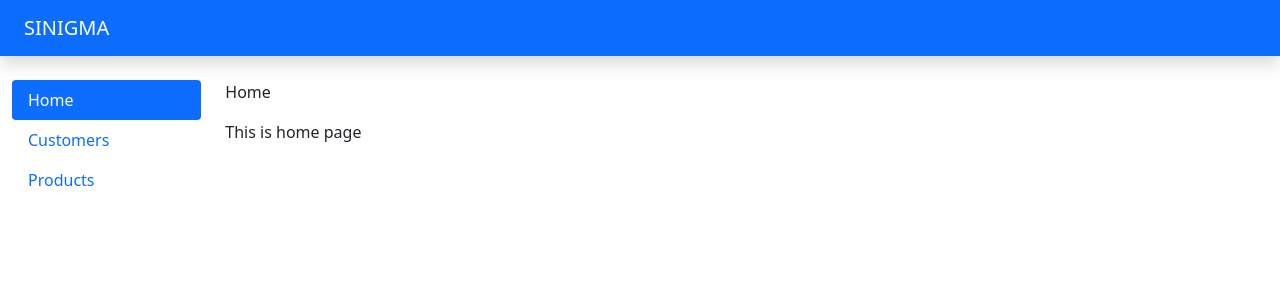
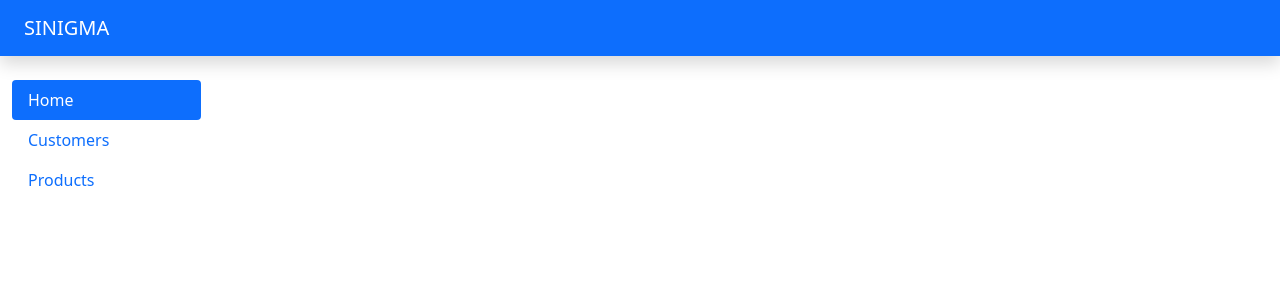
Before and after one commit to tikayesi/sinigma-app, a React (Create React App) app: page /protected in a window 1280 px wide. Shown: the top 300 px of the page. Built offline with nearby package versions, Linux system fonts and the light colour scheme; sample sign-in values are in the browser's storage.

Commit message:
Nested Route

```diff
--- a/src/App.js
+++ b/src/App.js
@@ -4,13 +4,15 @@ import './App.css';
 import {Login} from './src/components/auth/Login';
 import TwoColumnsLayout from './src/layout/TwoColumnsLayout';
 import RequireAuth from "./src/navigation/RequireAuth";
+import CustomerList from "./src/components/customer/component/CustomerList";
+import Product from "./src/components/product/Product";
 
 function App() {
     return (
         <Container fluid>
             <BrowserRouter>
                 <Routes>
-                    <Route path="/" element={<Login/>}/>
+                    <Route index element={<Login/>}/>
                     <Route
                         path="/protected/*"
                         element={
@@ -19,6 +21,8 @@ function App() {
                             </RequireAuth>
                         }
                     >
+                        <Route path="customers" element={<CustomerList/>} />
+                        <Route path="products" element={<Product/>}/>
                     </Route>
                 </Routes>
             </BrowserRouter>
--- a/src/src/layout/TwoColumnsLayout.js
+++ b/src/src/layout/TwoColumnsLayout.js
@@ -1,8 +1,8 @@
-import React, { Component, Fragment } from 'react';
-import { Row, Col } from 'reactstrap';
+import React, {Component, Fragment} from 'react';
+import {Col, Row} from 'reactstrap';
 import Header from './Header';
 import Sidebar from './Sidebar';
-import Routers from '../routes/Routers';
+import {Outlet} from "react-router-dom";
 
 class TwoColumnsLayout extends Component {
   render() {
@@ -18,7 +18,7 @@ class TwoColumnsLayout extends Component {
             <Sidebar />
           </Col>
           <Col sm="8" md="9" lg="10">
-            <Routers />
+            <Outlet />
           </Col>
         </Row>
       </Fragment>
--- a/src/src/routes/Routers.js
+++ /dev/null
@@ -1,30 +0,0 @@
-import { Component } from "react";
-import { Routes, Route, Navigate, BrowserRouter } from 'react-router-dom';
-import { Login } from "../components/auth/Login";
-import CustomerList from "../components/customer/component/CustomerList";
-import Home from "../components/Home";
-import Product from "../components/product/Product";
-
-class Routers extends Component{
-
-    // routeGuard = (Componen) => {
-    //     if (sessionStorage.getItem('token')) {
-    //         console.log("token");
-    //         return <Componen/>
-    //     } else {
-    //         console.log("no token");
-    //         return <Navigate to="/"></Navigate>
-    //     }
-    // };
-    render(){
-        return(
-            <Routes>
-            <Route path="/" element={<Home/>} />
-            <Route path="/customers" element={<CustomerList/>} />
-            <Route path="/products" element={<Product/>}/>
-          </Routes>
-        )
-    }
-}
-
-export default Routers;
```
